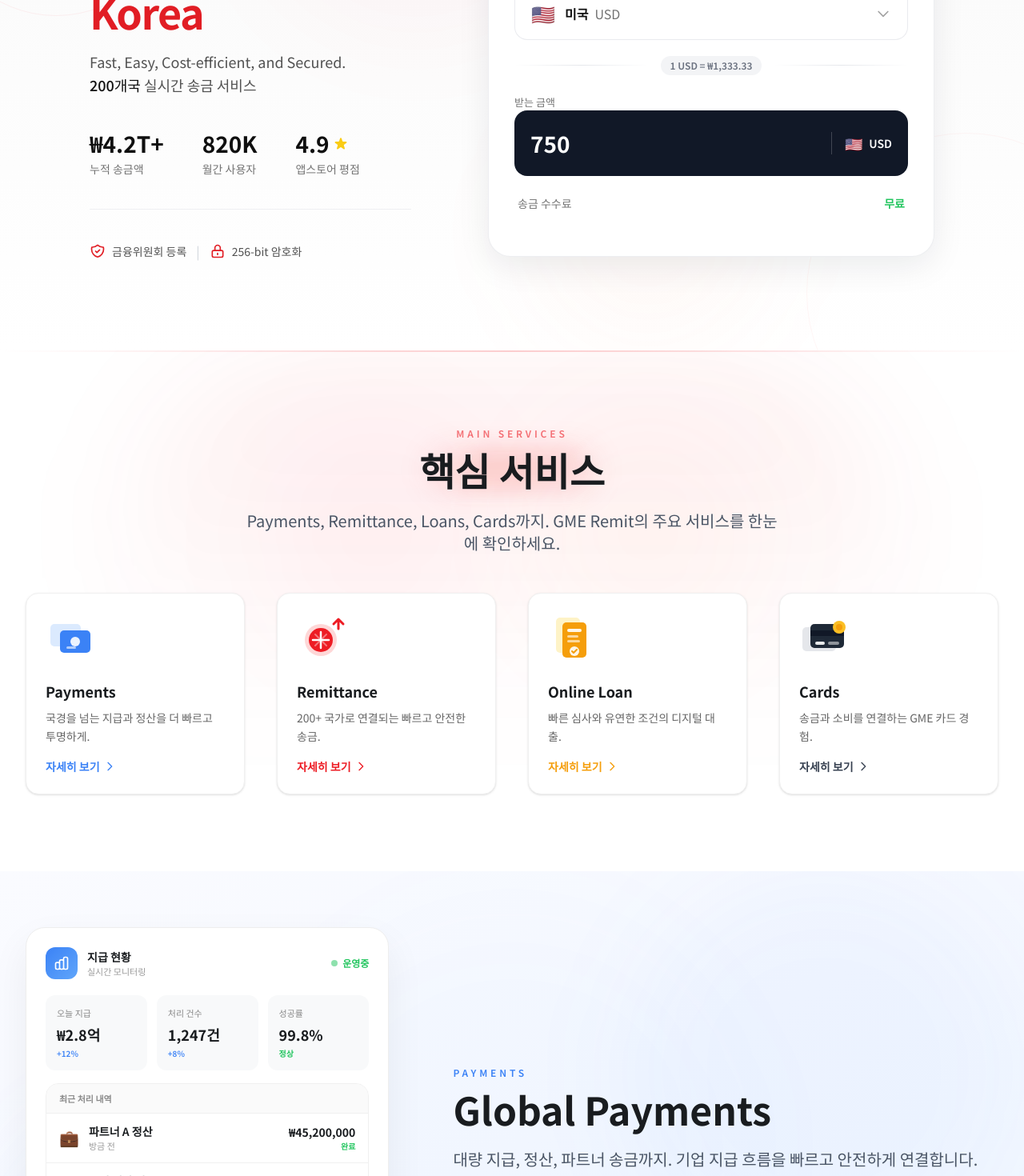
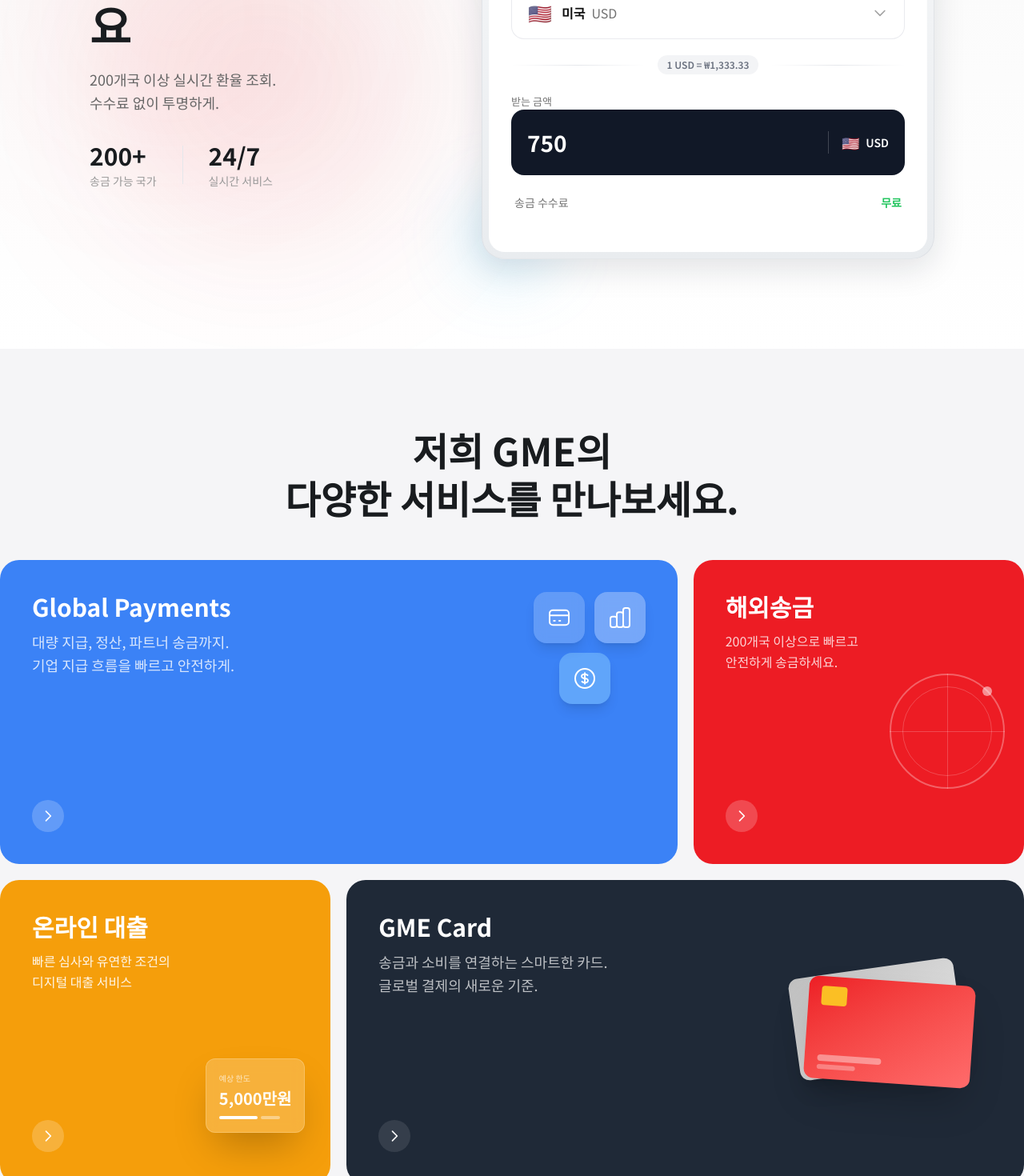
Before and after one commit to zenajang/web-gmeremit, a Next.js app: page / in a window 1280 px wide. Shown: the part 1200-2670 px from the top of the page at 80% size. Built offline with nearby package versions, Linux system fonts and the light colour scheme.

Commit message:
feat.update Exchange Calculator

```diff
--- a/src/components/HeroSection.tsx
+++ b/src/components/HeroSection.tsx
@@ -45,14 +45,10 @@
   return (
     <section id="app" className="relative bg-gradient-to-b from-[#f8f8f8] to-white py-20 lg:py-28 overflow-hidden">
       {/* Background decorative elements */}
-      <div className="absolute inset-0">
-        {/* Gradient orbs */}
-        <div className="absolute top-0 left-1/4 w-[400px] h-[400px] rounded-full bg-[#ed1c24]/[0.03] blur-3xl" />
-        <div className="absolute bottom-0 right-1/4 w-[300px] h-[300px] rounded-full bg-[#ff8a4c]/[0.04] blur-3xl" />
-
-        {/* Decorative circles */}
-        <div className="absolute top-20 -left-20 w-[300px] h-[300px] rounded-full border border-[#ed1c24]/[0.06]" />
-        <div className="absolute -bottom-32 -right-32 w-[400px] h-[400px] rounded-full border border-[#ed1c24]/[0.04]" />
+      <div className="absolute inset-0 overflow-hidden">
+        {/* Gradient orbs - Red blush (왼쪽 글귀 쪽) */}
+        <div className="absolute top-1/3 left-[10%] w-[400px] h-[400px] rounded-full bg-[#ed1c24]/[0.10] blur-[100px]" />
+        <div className="absolute bottom-1/3 left-[5%] w-[300px] h-[300px] rounded-full bg-[#ff6b6b]/[0.08] blur-[100px]" />
       </div>
 
       <div className="relative max-w-6xl mx-auto px-5 sm:px-8 lg:px-12">
@@ -60,68 +56,44 @@
 
           {/* Left Content */}
           <div className="order-2 lg:order-1">
-            {/* Badge */}
-            <div className="inline-flex items-center gap-2 bg-white border border-gray-200/60 rounded-full px-4 py-2 mb-6 shadow-sm">
-              <span className="w-2 h-2 bg-[#22c55e] rounded-full animate-pulse" />
-              <span className="text-sm font-medium text-gray-600">실시간 환율 적용 중</span>
-            </div>
-
             {/* Heading */}
-            <h1 className="text-[2.5rem] sm:text-5xl lg:text-[3.25rem] font-bold text-[#0f0f0f] leading-[1.1] tracking-tight mb-5">
-              No. 1 Money Transfer
+            <p className="text-sm font-semibold tracking-widest text-[#ed1c24] mb-4">EXCHANGE CALCULATOR</p>
+            <h1 className="text-4xl sm:text-5xl lg:text-[3.5rem] font-bold text-[#191c1f] leading-[1.1] tracking-tight mb-6">
+              지금 바로
               <br />
-              <span className="text-[#e11d24]">Company in Korea</span>
+              환율을 확인하세요
             </h1>
 
-            <p className="text-lg text-[#525252] leading-relaxed mb-10 max-w-md">
-              Fast, Easy, Cost-efficient, and Secured.
+            <p className="text-lg text-[#666] leading-relaxed mb-8 max-w-sm">
+              200개국 이상 실시간 환율 조회.
               <br />
-              <span className="text-[#0f0f0f] font-medium">200개국</span> 실시간 송금 서비스
+              수수료 없이 투명하게.
             </p>
 
-            {/* Stats Row */}
-            <div className="flex items-center gap-8 lg:gap-12">
-              {[
-                { value: "₩4.2T+", label: "누적 송금액" },
-                { value: "820K", label: "월간 사용자" },
-                { value: "4.9", label: "앱스토어 평점", star: true },
-              ].map((stat) => (
-                <div key={stat.label}>
-                  <p className="text-2xl lg:text-[1.75rem] font-bold text-[#0f0f0f] flex items-center gap-1">
-                    {stat.value}
-                    {stat.star && (
-                      <svg className="w-5 h-5 text-[#facc15]" fill="currentColor" viewBox="0 0 20 20">
-                        <path d="M9.049 2.927c.3-.921 1.603-.921 1.902 0l1.07 3.292a1 1 0 00.95.69h3.462c.969 0 1.371 1.24.588 1.81l-2.8 2.034a1 1 0 00-.364 1.118l1.07 3.292c.3.921-.755 1.688-1.54 1.118l-2.8-2.034a1 1 0 00-1.175 0l-2.8 2.034c-.784.57-1.838-.197-1.539-1.118l1.07-3.292a1 1 0 00-.364-1.118L2.98 8.72c-.783-.57-.38-1.81.588-1.81h3.461a1 1 0 00.951-.69l1.07-3.292z" />
-                      </svg>
-                    )}
-                  </p>
-                  <p className="text-sm text-[#737373] mt-0.5">{stat.label}</p>
-                </div>
-              ))}
-            </div>
-
-            {/* Trust Badges */}
-            <div className="flex items-center gap-3 mt-10 pt-10 border-t border-gray-200/60">
-              <div className="flex items-center gap-2 text-sm text-[#525252]">
-                <svg className="w-5 h-5 text-[#e11d24]" fill="none" stroke="currentColor" viewBox="0 0 24 24">
-                  <path strokeLinecap="round" strokeLinejoin="round" strokeWidth={2} d="M9 12l2 2 4-4m5.618-4.016A11.955 11.955 0 0112 2.944a11.955 11.955 0 01-8.618 3.04A12.02 12.02 0 003 9c0 5.591 3.824 10.29 9 11.622 5.176-1.332 9-6.03 9-11.622 0-1.042-.133-2.052-.382-3.016z" />
-                </svg>
-                <span>금융위원회 등록</span>
+            {/* Simple Stats */}
+            <div className="flex items-center gap-8">
+              <div>
+                <p className="text-3xl font-bold text-[#191c1f]">200+</p>
+                <p className="text-sm text-[#999] mt-1">송금 가능 국가</p>
               </div>
-              <span className="text-gray-300">|</span>
-              <div className="flex items-center gap-2 text-sm text-[#525252]">
-                <svg className="w-5 h-5 text-[#e11d24]" fill="none" stroke="currentColor" viewBox="0 0 24 24">
-                  <path strokeLinecap="round" strokeLinejoin="round" strokeWidth={2} d="M12 15v2m-6 4h12a2 2 0 002-2v-6a2 2 0 00-2-2H6a2 2 0 00-2 2v6a2 2 0 002 2zm10-10V7a4 4 0 00-8 0v4h8z" />
-                </svg>
-                <span>256-bit 암호화</span>
+              <div className="w-px h-12 bg-gray-200" />
+              <div>
+                <p className="text-3xl font-bold text-[#191c1f]">24/7</p>
+                <p className="text-sm text-[#999] mt-1">실시간 서비스</p>
               </div>
             </div>
           </div>
 
           {/* Right Calculator */}
-          <div className="order-1 lg:order-2">
-            <div className="relative bg-white rounded-[1.75rem] p-7 lg:p-8 shadow-[0_12px_40px_rgba(15,23,42,0.08)] border border-gray-200/70">
-              <div className="pointer-events-none absolute inset-0 rounded-[1.75rem] shadow-[inset_0_1px_0_rgba(255,255,255,0.9)]" />
+          <div className="order-1 lg:order-2 relative">
+            {/* Background Decorative Sky Blue Blush */}
+            <div className="absolute -top-10 -right-10 w-40 h-40 rounded-full bg-[#60a5fa]/[0.25] blur-2xl" />
+            <div className="absolute -bottom-6 -left-6 w-28 h-28 rounded-full bg-[#38bdf8]/[0.20] blur-2xl" />
+
+            <div className="relative bg-gradient-to-b from-[#f8f9fa] to-[#e9ecef] rounded-[1.75rem] p-2 shadow-[0_12px_40px_rgba(15,23,42,0.12)] border border-gray-300/50">
+              {/* Calculator body frame */}
+              <div className="bg-white rounded-[1.25rem] p-6 lg:p-7 shadow-[inset_0_2px_4px_rgba(0,0,0,0.02)]">
+              <div className="pointer-events-none absolute inset-2 rounded-[1.25rem] shadow-[inset_0_1px_0_rgba(255,255,255,0.9)]" />
               {/* Calculator Header */}
               <div className="flex items-center justify-between mb-7">
                 <h2 className="text-lg font-semibold text-[#0f0f0f]">실시간 환율 계산기</h2>
@@ -221,6 +193,7 @@
                 <span className="font-semibold text-[#22c55e]">무료</span>
               </div>
 
+              </div>
             </div>
           </div>
         </div>
--- a/src/components/home/MainServices.tsx
+++ b/src/components/home/MainServices.tsx
@@ -1,118 +1,174 @@
 import Link from "next/link";
-
-const services = [
-  {
-    title: "Payments",
-    desc: "국경을 넘는 지급과 정산을 더 빠르고 투명하게.",
-    href: "#payments-section",
-    color: "#3b82f6",
-    icon: (
-      <svg className="w-16 h-16" viewBox="0 0 64 64" fill="none">
-        <rect x="6" y="14" width="38" height="28" rx="5" fill="#dbeafe" />
-        <rect x="18" y="22" width="38" height="28" rx="5" fill="#3b82f6" />
-        <circle cx="37" cy="36" r="6" fill="#fff" fillOpacity="0.9" />
-        <rect x="26" y="42" width="12" height="3" rx="1.5" fill="#fff" fillOpacity="0.6" />
-      </svg>
-    ),
-  },
-  {
-    title: "Remittance",
-    desc: "200+ 국가로 연결되는 빠르고 안전한 송금.",
-    href: "#overseas-remittance",
-    color: "#ed1c24",
-    icon: (
-      <svg className="w-16 h-16" viewBox="0 0 64 64" fill="none">
-        <circle cx="30" cy="34" r="20" fill="#fed7d7" />
-        <circle cx="30" cy="34" r="15" fill="#ed1c24" />
-        <path d="M30 24v20M20 34h20" stroke="#fff" strokeWidth="2.5" strokeLinecap="round" />
-        <path d="M23 27l14 14M37 27l-14 14" stroke="#fff" strokeWidth="2" strokeLinecap="round" strokeOpacity="0.4" />
-        <path d="M46 14l6-6m0 0l6 6m-6-6v12" stroke="#ed1c24" strokeWidth="3" strokeLinecap="round" strokeLinejoin="round" />
-      </svg>
-    ),
-  },
-  {
-    title: "Online Loan",
-    desc: "빠른 심사와 유연한 조건의 디지털 대출.",
-    href: "#online-loan",
-    color: "#f59e0b",
-    icon: (
-      <svg className="w-16 h-16" viewBox="0 0 64 64" fill="none">
-        <rect x="10" y="6" width="30" height="44" rx="5" fill="#fef3c7" />
-        <rect x="18" y="12" width="30" height="44" rx="5" fill="#f59e0b" />
-        <rect x="24" y="20" width="18" height="4" rx="2" fill="#fff" fillOpacity="0.9" />
-        <rect x="24" y="28" width="14" height="3" rx="1.5" fill="#fff" fillOpacity="0.6" />
-        <rect x="24" y="34" width="16" height="3" rx="1.5" fill="#fff" fillOpacity="0.6" />
-        <circle cx="33" cy="48" r="6" fill="#fff" fillOpacity="0.9" />
-        <path d="M30 48l2 2 4-4" stroke="#f59e0b" strokeWidth="2" strokeLinecap="round" strokeLinejoin="round" />
-      </svg>
-    ),
-  },
-  {
-    title: "Cards",
-    desc: "송금과 소비를 연결하는 GME 카드 경험.",
-    href: "#gme-cards",
-    color: "#374151",
-    icon: (
-      <svg className="w-16 h-16" viewBox="0 0 64 64" fill="none">
-        <rect x="4" y="18" width="42" height="30" rx="5" fill="#e5e7eb" />
-        <rect x="14" y="14" width="42" height="30" rx="5" fill="#1f2937" />
-        <rect x="14" y="22" width="42" height="7" fill="#111827" />
-        <rect x="20" y="36" width="12" height="4" rx="2" fill="#fff" fillOpacity="0.9" />
-        <rect x="36" y="36" width="14" height="4" rx="2" fill="#fff" fillOpacity="0.5" />
-        <circle cx="50" cy="18" r="8" fill="#fbbf24" />
-        <circle cx="50" cy="18" r="4" fill="#f59e0b" />
-      </svg>
-    ),
-  },
-];
 
 export default function MainServices() {
   return (
-    <section id="gme-payments" className="relative overflow-hidden bg-white py-16 lg:py-24">
-      <div className="absolute top-0 left-0 right-0 h-[2px] bg-gradient-to-r from-transparent via-[#ed1c24]/20 to-transparent" />
-
-      <div className="absolute top-0 left-1/2 -translate-x-1/2 w-[1000px] h-[500px] bg-gradient-to-b from-[#ed1c24]/[0.06] to-transparent rounded-full blur-3xl" />
-      <div className="absolute top-20 left-1/4 w-[300px] h-[300px] bg-[#ed1c24]/[0.03] rounded-full blur-3xl" />
-      <div className="absolute top-20 right-1/4 w-[300px] h-[300px] bg-[#ff8a4c]/[0.04] rounded-full blur-3xl" />
-
-      <div className="relative max-w-7xl mx-auto px-4 sm:px-6 lg:px-8">
+    <section id="gme-payments" className="relative overflow-hidden bg-[#f5f5f7] py-16 lg:py-24">
+      <div className="relative max-w-7xl mx-auto px-4 sm:px-6 lg:px-0">
         <div className="text-center mb-12">
-          <p className="text-xs font-semibold tracking-[0.32em] text-[#ed1c24]/60 mb-3">MAIN SERVICES</p>
-
-          <div className="relative inline-block">
-            <div className="absolute top-1/2 left-1/2 -translate-x-1/2 -translate-y-1/2 w-[120%] h-[180%] pointer-events-none">
-              <div className="absolute top-1/2 left-1/2 -translate-x-1/2 -translate-y-1/2 w-[80%] h-[70%] bg-[#ed1c24]/[0.08] rounded-full blur-lg" />
-              <div className="absolute top-[45%] left-[55%] -translate-x-1/2 -translate-y-1/2 w-[50%] h-[55%] bg-[#ed1c24]/[0.06] rounded-full blur-md" />
-              <div className="absolute top-[55%] left-[42%] -translate-x-1/2 -translate-y-1/2 w-[40%] h-[50%] bg-[#ff8a4c]/[0.05] rounded-full blur-md" />
-            </div>
-            <h2 className="relative text-4xl sm:text-5xl font-bold text-[#191c1f] leading-[1.08]">핵심 서비스</h2>
-          </div>
-
-          <p className="text-xl text-gray-600 max-w-2xl mx-auto mt-6">
-            Payments, Remittance, Loans, Cards까지. GME Remit의 주요 서비스를 한눈에 확인하세요.
-          </p>
+          <h2 className="text-3xl sm:text-4xl lg:text-5xl font-bold text-[#191c1f] leading-tight">
+            저희 GME의
+            <br />
+            다양한 서비스를 만나보세요.
+          </h2>
         </div>
 
-        <div className="grid gap-7 md:gap-8 md:grid-cols-2 xl:gap-10 xl:grid-cols-4">
-          {services.map((item) => (
-            <Link
-              key={item.title}
-              href={item.href}
-              className="group flex h-full flex-col rounded-2xl bg-white p-6 shadow-sm border border-[#f0f0f0] transition-all duration-300 hover:shadow-[0_16px_40px_rgba(0,0,0,0.08)] hover:-translate-y-1.5 hover:border-transparent"
-            >
-              <div className="mb-5 transition-transform duration-300 group-hover:scale-105">
-                {item.icon}
+        {/* Bento Grid */}
+        <div className="grid grid-cols-1 md:grid-cols-3 gap-4 lg:gap-5">
+          {/* Payments - Large Card */}
+          <Link
+            href="#payments-section"
+            className="group md:col-span-2 relative overflow-hidden rounded-3xl bg-[#3b82f6] p-8 lg:p-10 min-h-[320px] lg:min-h-[380px] flex flex-col justify-between transition-transform duration-300 hover:scale-[1.02]"
+          >
+            <div className="relative z-10">
+              <h3 className="text-2xl lg:text-3xl font-bold text-white mb-3">Global Payments</h3>
+              <p className="text-white/80 text-base lg:text-lg leading-relaxed max-w-md">
+                대량 지급, 정산, 파트너 송금까지.
+                <br />
+                기업 지급 흐름을 빠르고 안전하게.
+              </p>
+            </div>
+
+            {/* Decorative Elements */}
+            <div className="absolute top-8 right-8 lg:top-10 lg:right-10 flex flex-col gap-3">
+              <div className="flex gap-3">
+                <div className="w-14 h-14 lg:w-16 lg:h-16 rounded-2xl bg-white/20 backdrop-blur flex items-center justify-center shadow-lg">
+                  <svg className="w-7 h-7 lg:w-8 lg:h-8 text-white" fill="none" stroke="currentColor" viewBox="0 0 24 24">
+                    <path strokeLinecap="round" strokeLinejoin="round" strokeWidth={1.5} d="M3 10h18M7 15h1m4 0h1m-7 4h12a3 3 0 003-3V8a3 3 0 00-3-3H6a3 3 0 00-3 3v8a3 3 0 003 3z" />
+                  </svg>
+                </div>
+                <div className="w-14 h-14 lg:w-16 lg:h-16 rounded-2xl bg-white/30 backdrop-blur flex items-center justify-center shadow-lg">
+                  <svg className="w-7 h-7 lg:w-8 lg:h-8 text-white" fill="none" stroke="currentColor" viewBox="0 0 24 24">
+                    <path strokeLinecap="round" strokeLinejoin="round" strokeWidth={1.5} d="M9 19v-6a2 2 0 00-2-2H5a2 2 0 00-2 2v6a2 2 0 002 2h2a2 2 0 002-2zm0 0V9a2 2 0 012-2h2a2 2 0 012 2v10m-6 0a2 2 0 002 2h2a2 2 0 002-2m0 0V5a2 2 0 012-2h2a2 2 0 012 2v14a2 2 0 01-2 2h-2a2 2 0 01-2-2z" />
+                  </svg>
+                </div>
               </div>
-              <h3 className="text-lg font-bold text-[#191c1f] mb-2">{item.title}</h3>
-              <p className="text-sm text-[#666] leading-relaxed flex-1">{item.desc}</p>
-              <div className="mt-4 flex items-center gap-1 text-sm font-semibold" style={{ color: item.color }}>
-                자세히 보기
-                <svg className="w-4 h-4 transition-transform group-hover:translate-x-1" fill="none" stroke="currentColor" viewBox="0 0 24 24">
+              <div className="flex gap-3 ml-8">
+                <div className="w-14 h-14 lg:w-16 lg:h-16 rounded-2xl bg-[#60a5fa] flex items-center justify-center shadow-lg">
+                  <svg className="w-7 h-7 lg:w-8 lg:h-8 text-white" fill="none" stroke="currentColor" viewBox="0 0 24 24">
+                    <path strokeLinecap="round" strokeLinejoin="round" strokeWidth={1.5} d="M12 8c-1.657 0-3 .895-3 2s1.343 2 3 2 3 .895 3 2-1.343 2-3 2m0-8c1.11 0 2.08.402 2.599 1M12 8V7m0 1v8m0 0v1m0-1c-1.11 0-2.08-.402-2.599-1M21 12a9 9 0 11-18 0 9 9 0 0118 0z" />
+                  </svg>
+                </div>
+              </div>
+            </div>
+
+            <div className="relative z-10">
+              <span className="inline-flex items-center justify-center w-10 h-10 rounded-full bg-white/20 text-white transition-transform duration-300 group-hover:translate-x-1">
+                <svg className="w-5 h-5" fill="none" stroke="currentColor" viewBox="0 0 24 24">
                   <path strokeLinecap="round" strokeLinejoin="round" strokeWidth={2} d="M9 5l7 7-7 7" />
                 </svg>
+              </span>
+            </div>
+          </Link>
+
+          {/* Remittance - Small Card */}
+          <Link
+            href="#overseas-remittance"
+            className="group relative overflow-hidden rounded-3xl bg-[#ed1c24] p-8 lg:p-10 min-h-[320px] lg:min-h-[380px] flex flex-col justify-between transition-transform duration-300 hover:scale-[1.02]"
+          >
+            <div className="relative z-10">
+              <h3 className="text-2xl lg:text-3xl font-bold text-white mb-3">해외송금</h3>
+              <p className="text-white/80 text-base leading-relaxed">
+                200개국 이상으로 빠르고
+                <br />
+                안전하게 송금하세요.
+              </p>
+            </div>
+
+            {/* Globe Illustration */}
+            <div className="absolute top-1/2 right-4 lg:right-6 -translate-y-1/3">
+              <div className="relative">
+                <div className="w-28 h-28 lg:w-36 lg:h-36 rounded-full border-2 border-white/30" />
+                <div className="absolute inset-0 flex items-center justify-center">
+                  <div className="w-20 h-20 lg:w-28 lg:h-28 rounded-full border border-white/20" />
+                </div>
+                <div className="absolute top-1/2 left-0 right-0 h-[1px] bg-white/20" />
+                <div className="absolute top-0 bottom-0 left-1/2 w-[1px] bg-white/20" />
+                <div className="absolute top-2 right-2 lg:top-4 lg:right-4 w-3 h-3 rounded-full bg-white animate-pulse" />
               </div>
-            </Link>
-          ))}
+            </div>
+
+            <div className="relative z-10">
+              <span className="inline-flex items-center justify-center w-10 h-10 rounded-full bg-white/20 text-white transition-transform duration-300 group-hover:translate-x-1">
+                <svg className="w-5 h-5" fill="none" stroke="currentColor" viewBox="0 0 24 24">
+                  <path strokeLinecap="round" strokeLinejoin="round" strokeWidth={2} d="M9 5l7 7-7 7" />
+                </svg>
+              </span>
+            </div>
+          </Link>
+
+          {/* Loan - Small Card (Yellow) */}
+          <Link
+            href="#online-loan"
+            className="group relative overflow-hidden rounded-3xl bg-[#f59e0b] p-8 lg:p-10 min-h-[320px] lg:min-h-[380px] flex flex-col justify-between transition-transform duration-300 hover:scale-[1.02]"
+          >
+            <div className="relative z-10">
+              <h3 className="text-2xl lg:text-3xl font-bold text-white mb-3">온라인 대출</h3>
+              <p className="text-white/90 text-base leading-relaxed">
+                빠른 심사와 유연한 조건의
+                <br />
+                디지털 대출 서비스
+              </p>
+            </div>
+
+            {/* Calculator UI Mock */}
+            <div className="absolute bottom-16 right-4 lg:right-8">
+              <div className="bg-white/20 backdrop-blur rounded-xl p-4 border border-white/20 shadow-2xl">
+                <div className="text-[10px] text-white/70 mb-1">예상 한도</div>
+                <div className="text-xl font-bold text-white">5,000만원</div>
+                <div className="mt-2 flex gap-1">
+                  <div className="h-1 w-12 rounded-full bg-white" />
+                  <div className="h-1 w-6 rounded-full bg-white/40" />
+                </div>
+              </div>
+            </div>
+
+            <div className="relative z-10">
+              <span className="inline-flex items-center justify-center w-10 h-10 rounded-full bg-white/20 text-white transition-transform duration-300 group-hover:translate-x-1">
+                <svg className="w-5 h-5" fill="none" stroke="currentColor" viewBox="0 0 24 24">
+                  <path strokeLinecap="round" strokeLinejoin="round" strokeWidth={2} d="M9 5l7 7-7 7" />
+                </svg>
+              </span>
+            </div>
+          </Link>
+
+          {/* Cards - Large Card (Black) */}
+          <Link
+            href="#gme-cards"
+            className="group md:col-span-2 relative overflow-hidden rounded-3xl bg-[#1f2937] p-8 lg:p-10 min-h-[320px] lg:min-h-[380px] flex flex-col justify-between transition-transform duration-300 hover:scale-[1.02]"
+          >
+            <div className="relative z-10">
+              <h3 className="text-2xl lg:text-3xl font-bold text-white mb-3">GME Card</h3>
+              <p className="text-white/70 text-base lg:text-lg leading-relaxed max-w-md">
+                송금과 소비를 연결하는 스마트한 카드.
+                <br />
+                글로벌 결제의 새로운 기준.
+              </p>
+            </div>
+
+            {/* Card Illustration */}
+            <div className="absolute top-1/2 right-8 lg:right-16 -translate-y-1/2">
+              <div className="relative">
+                {/* Back Card - Silver/Platinum */}
+                <div className="absolute -top-4 -left-4 w-40 h-24 lg:w-52 lg:h-32 rounded-xl bg-gradient-to-br from-[#c0c0c0] to-[#e8e8e8] transform rotate-[-8deg] shadow-xl" />
+                {/* Front Card - GME Red Premium */}
+                <div className="relative w-40 h-24 lg:w-52 lg:h-32 rounded-xl bg-gradient-to-br from-[#ed1c24] to-[#ff6b6b] shadow-2xl transform rotate-[4deg]">
+                  <div className="absolute top-3 left-4 w-8 h-6 rounded bg-[#fbbf24]" />
+                  <div className="absolute bottom-3 left-4 right-4">
+                    <div className="h-2 w-20 rounded bg-white/40 mb-1" />
+                    <div className="h-1.5 w-12 rounded bg-white/30" />
+                  </div>
+                </div>
+              </div>
+            </div>
+
+            <div className="relative z-10">
+              <span className="inline-flex items-center justify-center w-10 h-10 rounded-full bg-white/10 text-white transition-transform duration-300 group-hover:translate-x-1">
+                <svg className="w-5 h-5" fill="none" stroke="currentColor" viewBox="0 0 24 24">
+                  <path strokeLinecap="round" strokeLinejoin="round" strokeWidth={2} d="M9 5l7 7-7 7" />
+                </svg>
+              </span>
+            </div>
+          </Link>
         </div>
       </div>
     </section>
```
Also changed, not shown: src/components/Header.tsx (+34 -12 lines), src/components/home/RemittanceSection.tsx (+4 -4 lines).
